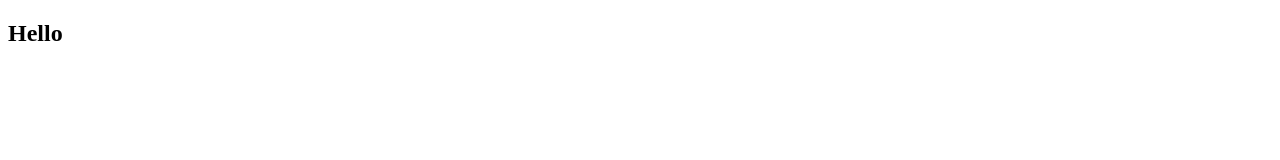
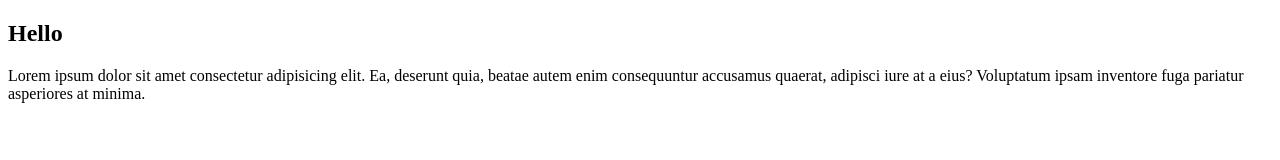
Before and after one commit to Jacoblc5/myfirstgitproject, a plain HTML site: page index.html in a window 1280 px wide. Drawn offline with Linux system fonts and the light colour scheme.

Commit message:
Added Paragraph

```diff
--- a/index.html
+++ b/index.html
@@ -6,5 +6,6 @@
   </head>
   <body class="container">
     <h2>Hello</h2>
+    <p>Lorem ipsum dolor sit amet consectetur adipisicing elit. Ea, deserunt quia, beatae autem enim consequuntur accusamus quaerat, adipisci iure at a eius? Voluptatum ipsam inventore fuga pariatur asperiores at minima.</p>
   </body>
 </html>
```
